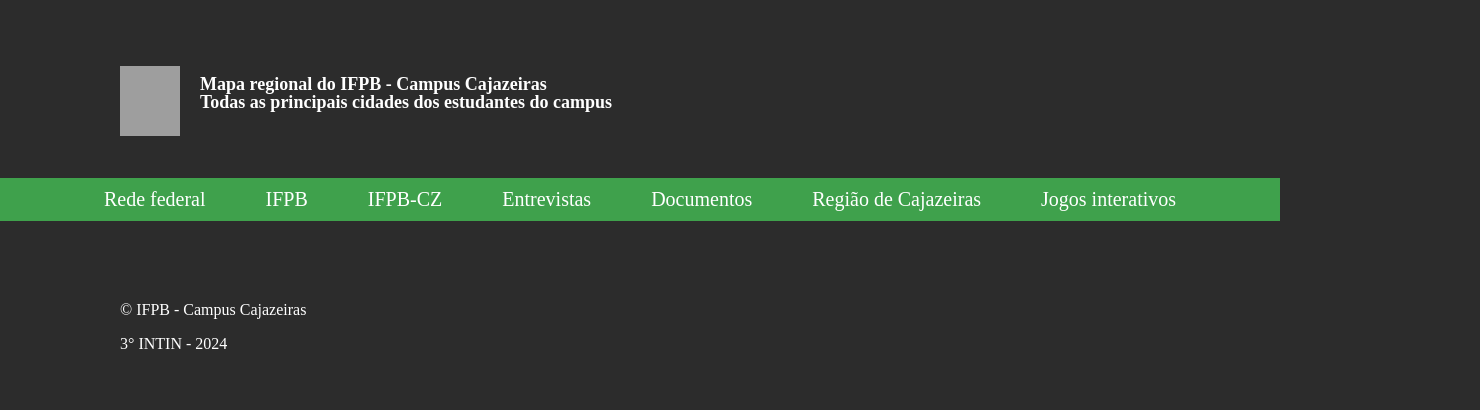
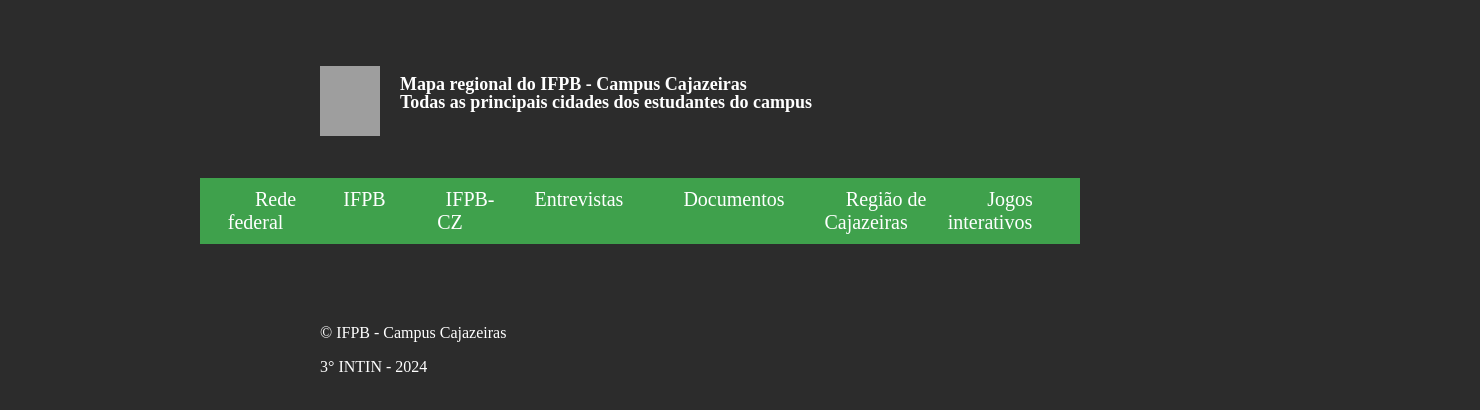
Before and after one commit to MajimbaV/IFPB_30_Anos---Mapa-Regional, a plain HTML site: page index.html in a window 1280 px wide. Shown: the whole page, 1480 px wide, since content can reach past the window. Drawn offline with Linux system fonts and the light colour scheme; no server answers; grey boxes are pictures that could not be loaded.

Commit message:
Modifica a estilização para arrumar a largura em excesso da página

```diff
--- a/estilo.css
+++ b/estilo.css
@@ -1,8 +1,9 @@
 body {
-    margin: 0;
+   margin: 0 auto;
    padding: 0;
    background-color: rgb(44, 44, 44);
-    max-height: 150vw;
+   width: calc(100% - 400px);
+   height: 150vh;
 }
 
 .logo {
@@ -13,24 +14,24 @@
    top: 50px;
 }
 
- h1{
+h1 {
    position: relative;
-    color:white;
+   color: white;
    left: 200px;
    top: -32px;
    font-size: large;
 }
 
- h2{
-   color:white;
+h2 {
+   color: white;
    position: relative;
    left: 200px;
    top: -50px;
    font-size: large;
 }
 
-p{
-   color:white;
+p {
+   color: white;
    position: relative;
    left: 120px;
 }
@@ -58,7 +59,7 @@
 }
 
 .menu a:hover {
-   background-color: #3b9146;
+   background-color: #31753a;
 }
 
 /* Estilização do SVG (Não substituir ao commitar*/
```
Lines whose indentation alone changed are shown as unchanged.
